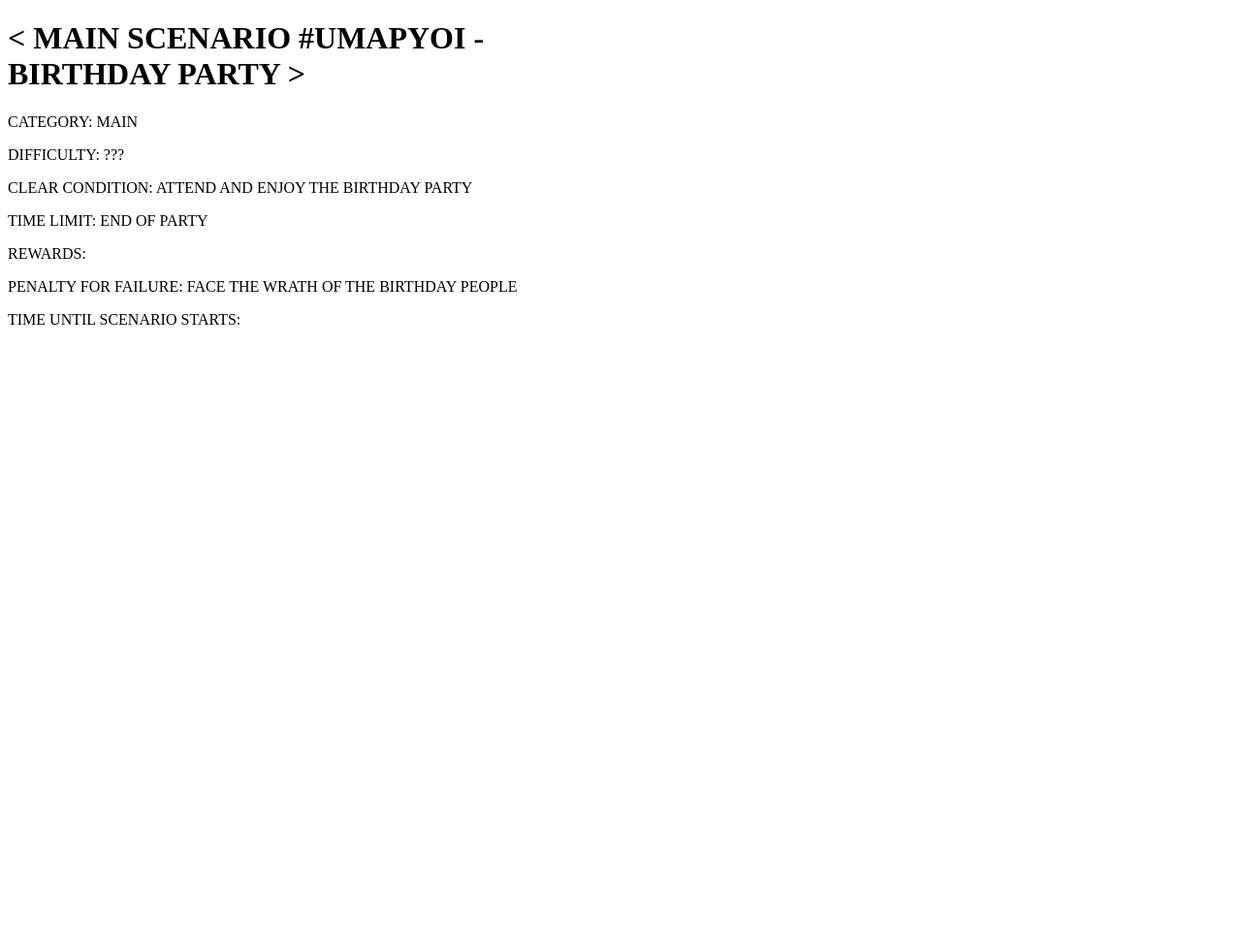
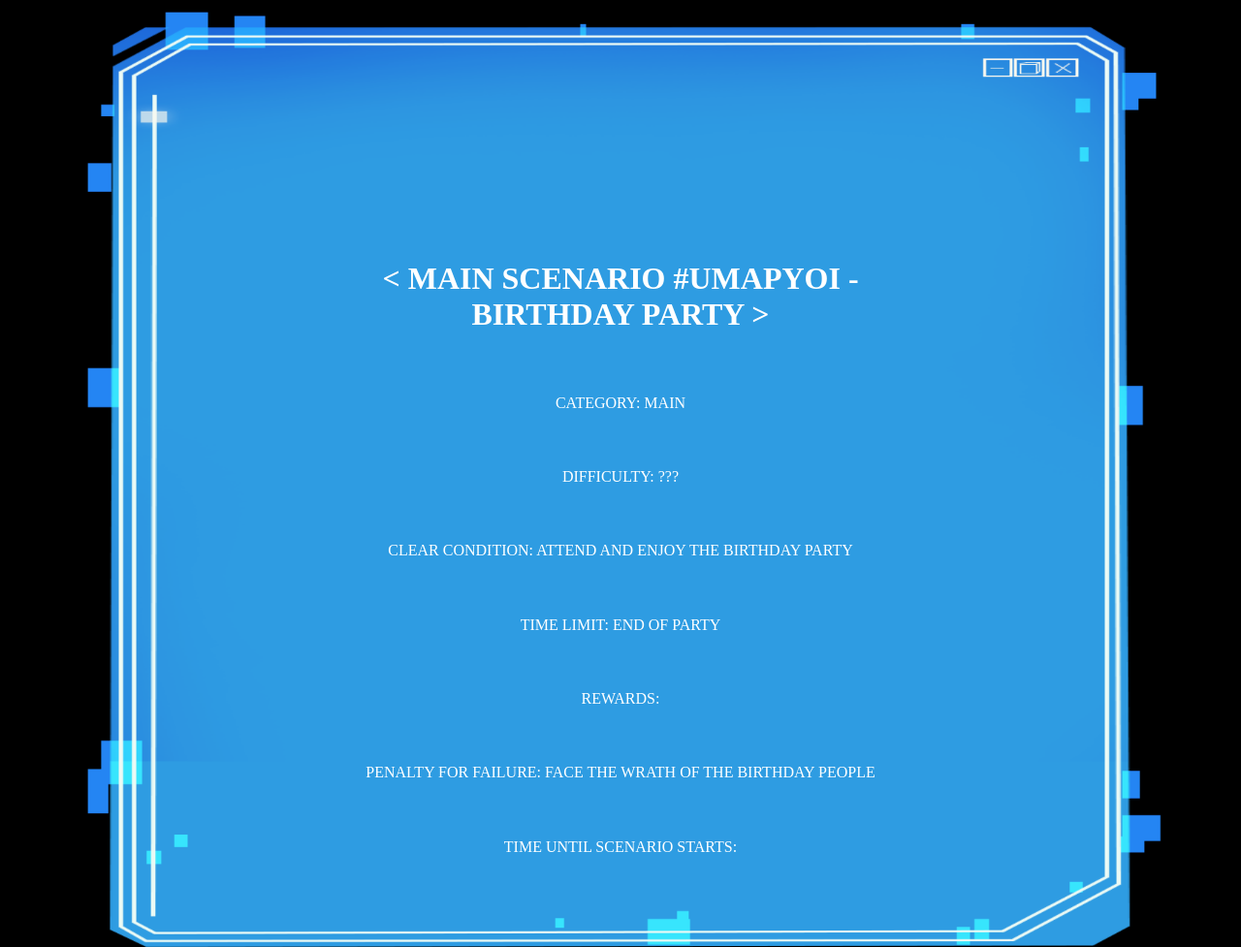
Before and after one commit to orvfanatic/orvfanatic.github.io, a website: page index.html in a window 1280 px wide. Shown: the whole page at 97% size. Before the commit the page ends 800 px from the top, so only its background shows below. Drawn offline with Linux system fonts and the light colour scheme.

Commit message:
center text for scenario container

```diff
--- a/index.html
+++ b/index.html
@@ -1,13 +1,16 @@
 <!DOCTYPE html>
 <html lang="en">
   <head>
-    <meta charset="UTF-8">
-    <meta name="viewport" content="width=device-width, initial-scale=1.0">
+    <meta charset="UTF-8" />
+    <meta name="viewport" content="width=device-width, initial-scale=1.0" />
+    <link rel="stylesheet" href="styles.css" />
   </head>
 
   <body>
-    <div class = "scenario-container">
-        <h1> &lt MAIN SCENARIO #UMAPYOI - <br>
+    <img src="ScenarioWindow_TMP_long.png" alt="Scenario Window" />
+    <div class="scenario-container">
+      <h1>
+        &lt MAIN SCENARIO #UMAPYOI - <br />
         BIRTHDAY PARTY &gt
       </h1>
 
--- a/styles.css
+++ b/styles.css
@@ -1,3 +1,36 @@
 body {
-    background-image: url("ScenarioWindow_TMP_long.png");
+    display: grid;
+    place-items: center;
+    min-height: 100vh;
+    margin: 0;
+    padding: 0;
+    background-color: black;
 }
+
+img {
+    position: absolute;
+    top: 0;
+    left: 0;
+    width: 100%;
+    max-height: 1000px;
+    height: auto;
+    z-index: -1;
+}
+
+.scenario-container {
+    position: relative;
+    top: 20%;
+    width: fit-content;
+    display: flex;
+    flex-direction: column;
+    justify-content: center;
+    align-items: center;
+
+    * {
+        position: relative;
+        padding-top: 5%;
+        text-align: center;
+        z-index: 1;
+        color: white;
+    }
+}
```
Lines whose indentation alone changed are shown as unchanged.
